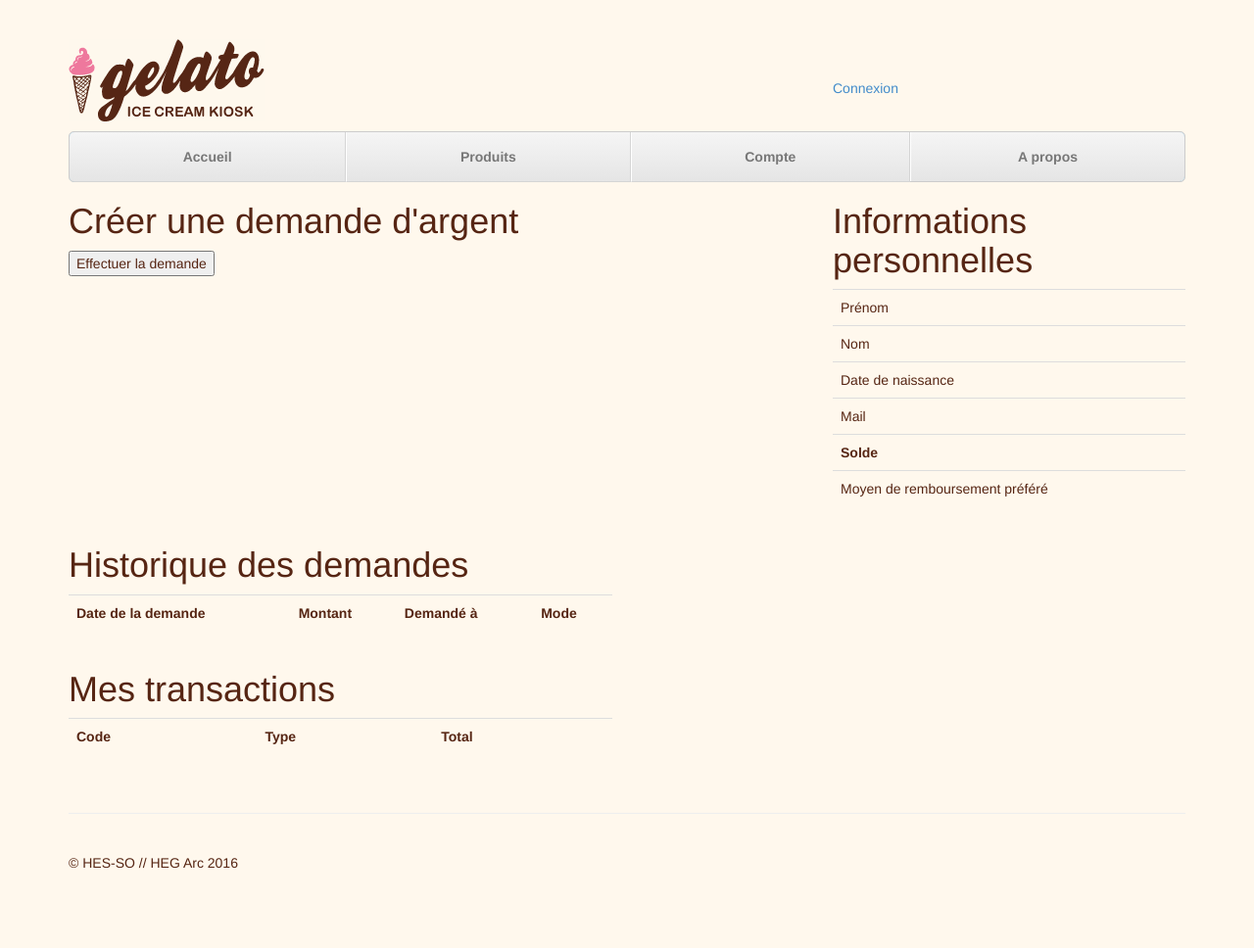
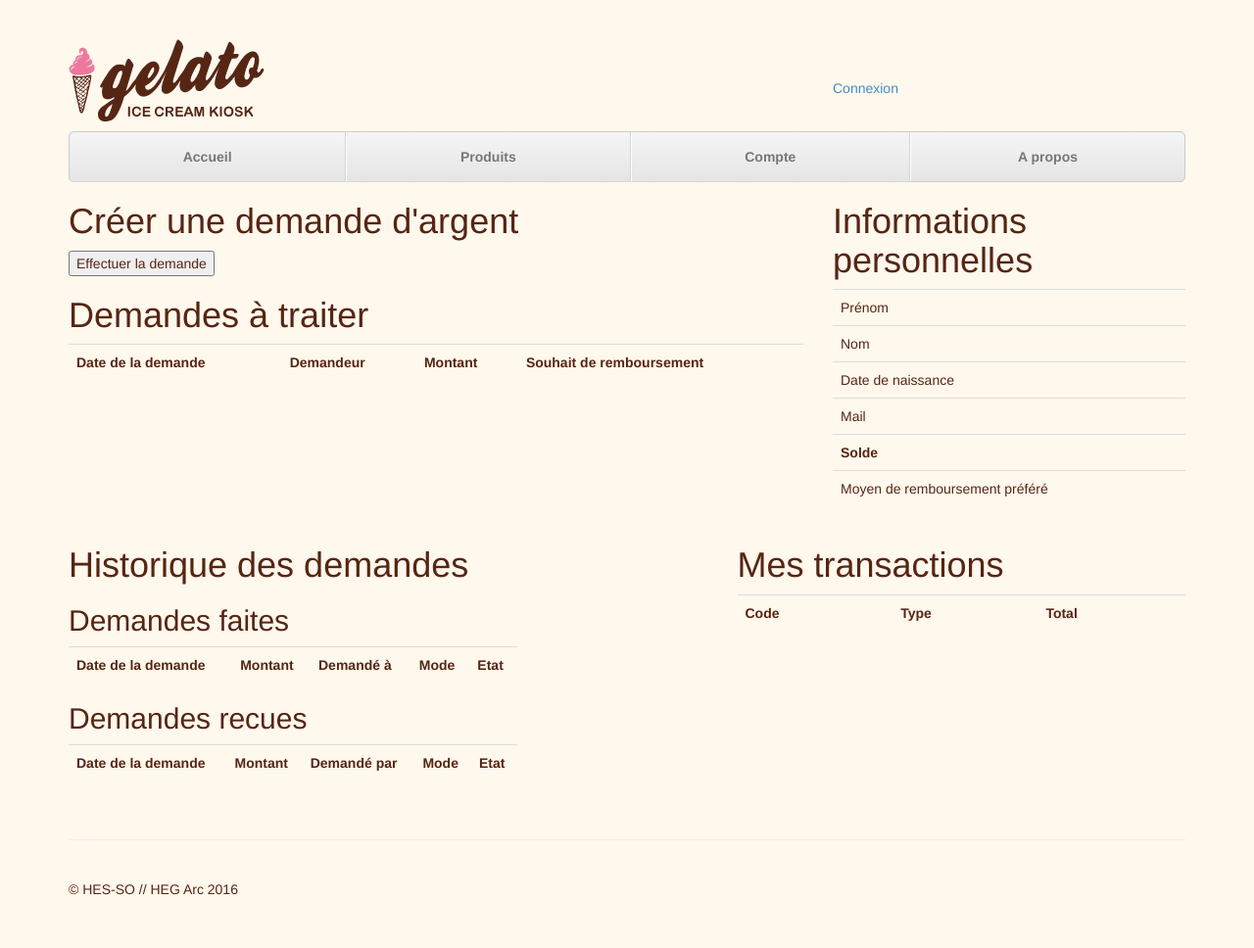
Before and after one commit to sagarion/gelato, a Django app: page /client/deconnexion in a window 1280 px wide. Shown: the whole page at 98% size. Before the commit the page ends 887 px from the top, so only its background shows below. Run offline with Django 3.2, Linux system fonts and the light colour scheme; lists and menus that the app fills with data are empty; some libraries are stand-ins or nearby versions.

Commit message:
Demande
Affichage de l'historique des demandes faites et affichage des demandes
à traiter

```diff
--- a/congelateur/templates/congelateur/dashboard.html
+++ b/congelateur/templates/congelateur/dashboard.html
@@ -15,6 +15,34 @@
         {{ form.as_p }}
         <input type="submit" value="Effectuer la demande" />
     </form>
+
+              <div class="table-responsive">
+                  <h1>Demandes à traiter</h1>
+                  <table class="table">
+                      <tr>
+                          <th>Date de la demande</th>
+                          <th>Demandeur</th>
+                          <th>Montant</th>
+                          <th>Souhait de remboursement</th>
+                      </tr>
+                      {% for dat in demandeATraiter %}
+                     <tr>
+                         <td><a href="{% url 'traiterDemande' idDemande=dat.id%}">{{dat.dateDemande}}</a></td>
+                         <td>{{dat.clientDemandeur}}</td>
+                         <td>{{dat.montant}}</td>
+                         <td>{{dat.mode}}</td>
+                     </tr>
+                  {% endfor %}
+
+
+
+
+                  </table>
+              </div>
+
+
+
+
               </div>
 
 
@@ -74,30 +102,53 @@
           </div>
       </div>
     <div class="row">
-        <div class="col-lg-6">
+        <div class="col-lg-5">
             <h1>Historique des demandes</h1>
+            <h2>Demandes faites</h2>
             <table class="table">
                 <tr>
                     <th>Date de la demande</th>
                     <th>Montant</th>
                     <th>Demandé à</th>
                     <th>Mode</th>
+                    <th>Etat</th>
                 </tr>
 
-            {% for trans in transferts %}
+            {% for df in demandesFaites %}
                      <tr>
-                         <td>{{trans.dateDemande}}</td>
-                         <td>{{trans.montant}}</td>
-                         <td>{{trans.clientReceveur}}</td>
-                         <td>{{trans.mode}}</td>
+                         <td>{{df.dateDemande}}</td>
+                         <td>{{df.montant}}</td>
+                         <td>{{df.clientReceveur}}</td>
+                         <td>{{df.mode}}</td>
+                         <td>{{df.etat}}</td>
+                     </tr>
+                  {% endfor %}
+                </table>
+            <h2>Demandes recues</h2>
+            <table class="table">
+                <tr>
+                    <th>Date de la demande</th>
+                    <th>Montant</th>
+                    <th>Demandé par</th>
+                    <th>Mode</th>
+                    <th>Etat</th>
+                </tr>
+
+            {% for dr in demandesRecues %}
+                     <tr>
+                         <td>{{dr.dateDemande}}</td>
+                         <td>{{dr.montant}}</td>
+                         <td>{{dr.clientDemandeur}}</td>
+                         <td>{{dr.mode}}</td>
+                         <td>{{dr.etat}}</td>
                      </tr>
                   {% endfor %}
                 </table>
 
         </div>
-</div>
-    <div class="row">
-        <div class="col-lg-6">
+        <div class="col-lg-2"></div>
+
+        <div class="col-lg-5">
             <h1>Mes transactions</h1>
             <table class="table">
                 <tr>
```
Also changed, not shown: client/admin.py (+3 -4 lines), client/models.py (+9 -6 lines), congelateur/views.py (+15 -3 lines), client/migrations/0002_auto_20160725_1642.py (added), client/migrations/0003_auto_20160725_1646.py (added), client/migrations/0004_auto_20160725_1647.py (added).
